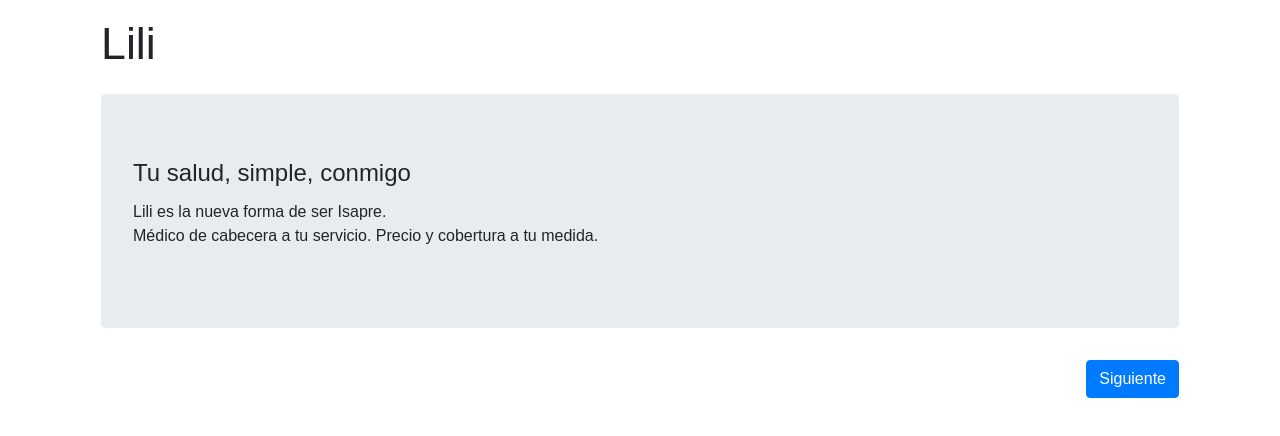
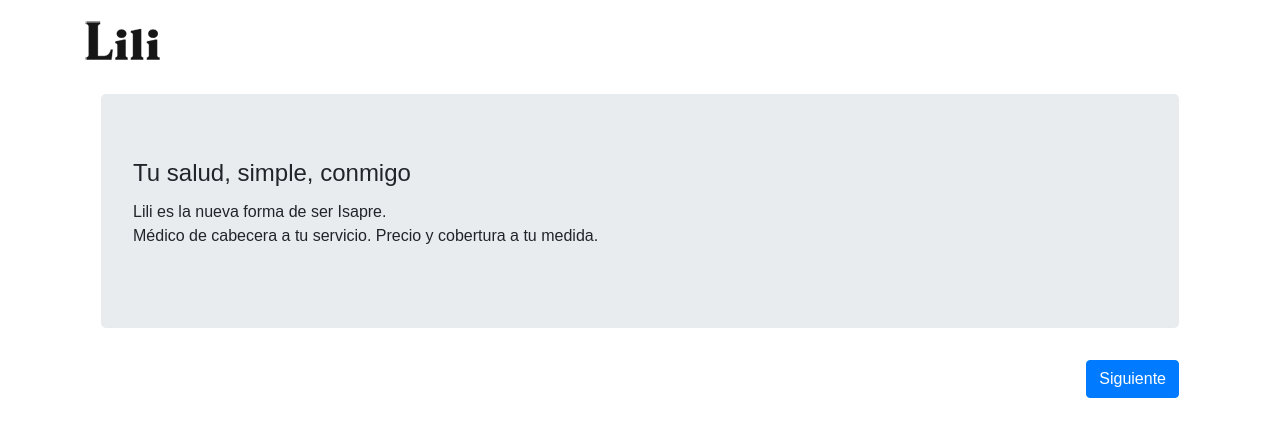
Before and after one commit to jasolovioff/lilli_proto_2, a React (Create React App) app in the folder client/: page / in a window 1280 px wide. Shown: the top 436 px of the page. Built offline with nearby package versions, Linux system fonts and the light colour scheme.

Commit message:
Header implementation.

```diff
--- a/client/src/components/Welcome.js
+++ b/client/src/components/Welcome.js
@@ -1,5 +1,11 @@
 import React, {Component} from "react";
 import Jumbotron from "react-bootstrap/Jumbotron";
+import Container from "react-bootstrap/Container";
+import Col from "react-bootstrap/Col";
+import Row from "react-bootstrap/Row";
+import NavbarBrand from "react-bootstrap/NavbarBrand";
+
+import logoLili from "../static/images/lilichile.png";
 
 class Welcome extends Component{
     render() {
@@ -8,6 +14,22 @@
         }
         return(
             <section>
+                <header className="container-fluid bg-white fixed-top pt-3">
+                    <Container>
+                        <Row>
+                            <Col xs={6}>
+                                <NavbarBrand href="/">
+                                    <img src={logoLili} alt="Logo Lili"/>
+                                </NavbarBrand>
+                            </Col>
+                        </Row>
+                    </Container>
+                </header>
+                <Container fluid as="section">
+                    <Container>
+
+                    </Container>
+                </Container>
                 <Jumbotron>
                     <h2>Tu salud, simple, conmigo</h2>
                     <p>
```
